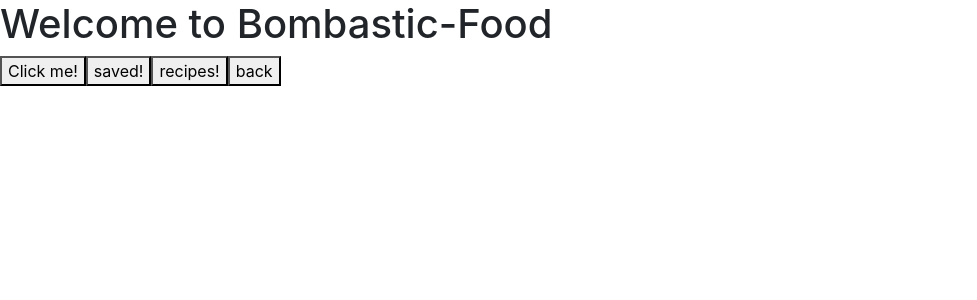
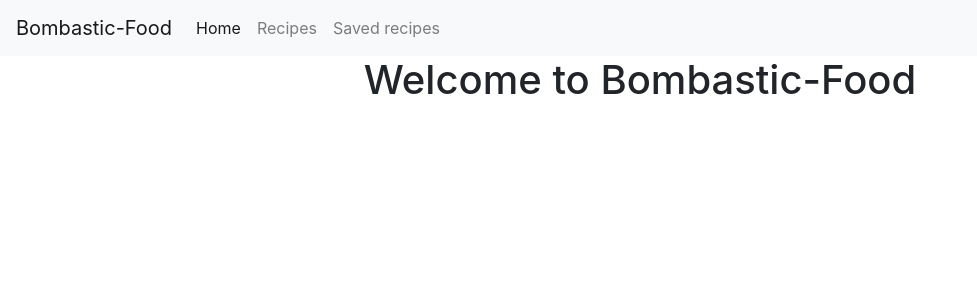
Before and after one commit to chas-academy/06-recipe-app-frontend-aminoaarab, an Angular app: page / in a window 1280 px wide. Shown: the top 300 px of the page, without its empty margins (0-977 px from the left). Built offline with nearby package versions, Linux system fonts and the light colour scheme.

Commit message:
Added a navbar for my soutes

```diff
--- a/src/app/app.component.html
+++ b/src/app/app.component.html
@@ -1,11 +1,31 @@
 <!--The content below is only a placeholder and can be replaced.-->
+
+<nav class="navbar navbar-expand-lg navbar-light bg-light">
+  <a class="navbar-brand" routerLink="/"> {{ title }} </a>
+  <button class="navbar-toggler" type="button" data-toggle="collapse" data-target="#navbarNav" aria-controls="navbarNav" aria-expanded="false" aria-label="Toggle navigation">
+    <span class="navbar-toggler-icon"></span>
+  </button>
+  <div class="collapse navbar-collapse" id="navbarNav">
+    <ul class="navbar-nav">
+      <li class="nav-item active">
+        <a class="nav-link" routerLink="/">Home <span class="sr-only">(current)</span></a>
+      </li>
+      <li class="nav-item">
+        <a class="nav-link" routerLink="recipes/">Recipes</a>
+      </li>
+      <li class="nav-item">
+        <a class="nav-link" routerLink="saved/">Saved recipes</a>
+      </li>
+    </ul>
+  </div>
+</nav>
+
 <h1>Welcome to {{ title }}</h1>
 
+<!-- <button (click)="handleClick()">Click me!</button> -->
 
-<button (click)="handleClick()">Click me!</button>
-
-<button routerLink="saved/">saved!</button>
-<button routerLink="recipes/">recipes!</button>
-<button routerLink="/">back</button>
+<!-- <button routerLink="saved/">saved!</button>
+<button routerLink="recipes/">recipes!</button> -->
+<!-- <button routerLink="/">back</button> -->
 
 <router-outlet></router-outlet>
--- a/src/app/app.component.scss
+++ b/src/app/app.component.scss
@@ -0,0 +1,3 @@
+h1 {
+    text-align: center;
+}
--- a/src/app/recipes/recipes.component.html
+++ b/src/app/recipes/recipes.component.html
@@ -1,3 +1,5 @@
 <p>
   recipes works!
 </p>
+
+<button routerLink="/">back</button>
--- a/src/app/saved/saved.component.html
+++ b/src/app/saved/saved.component.html
@@ -1,3 +1,5 @@
 <p>
   saved works!
 </p>
+
+<button routerLink="/">back</button>
```
